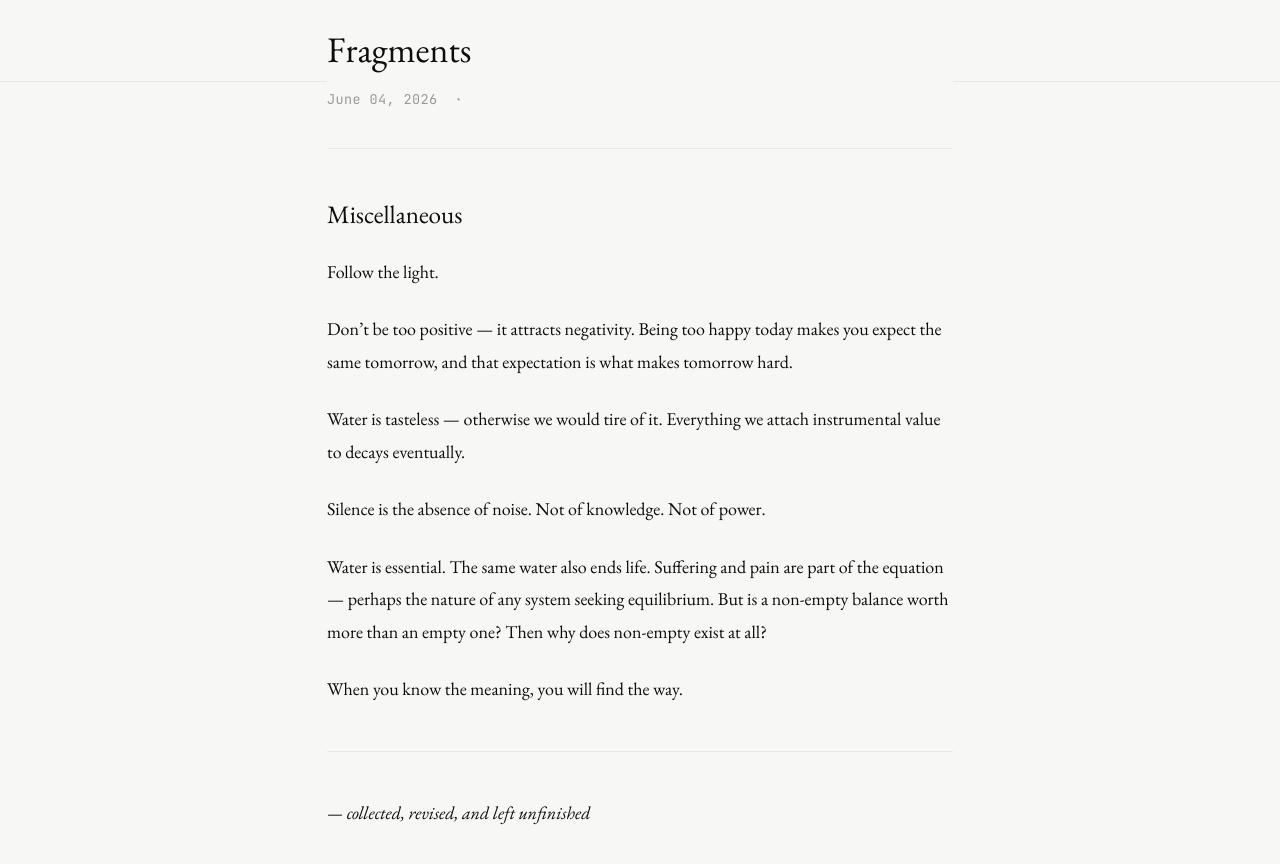
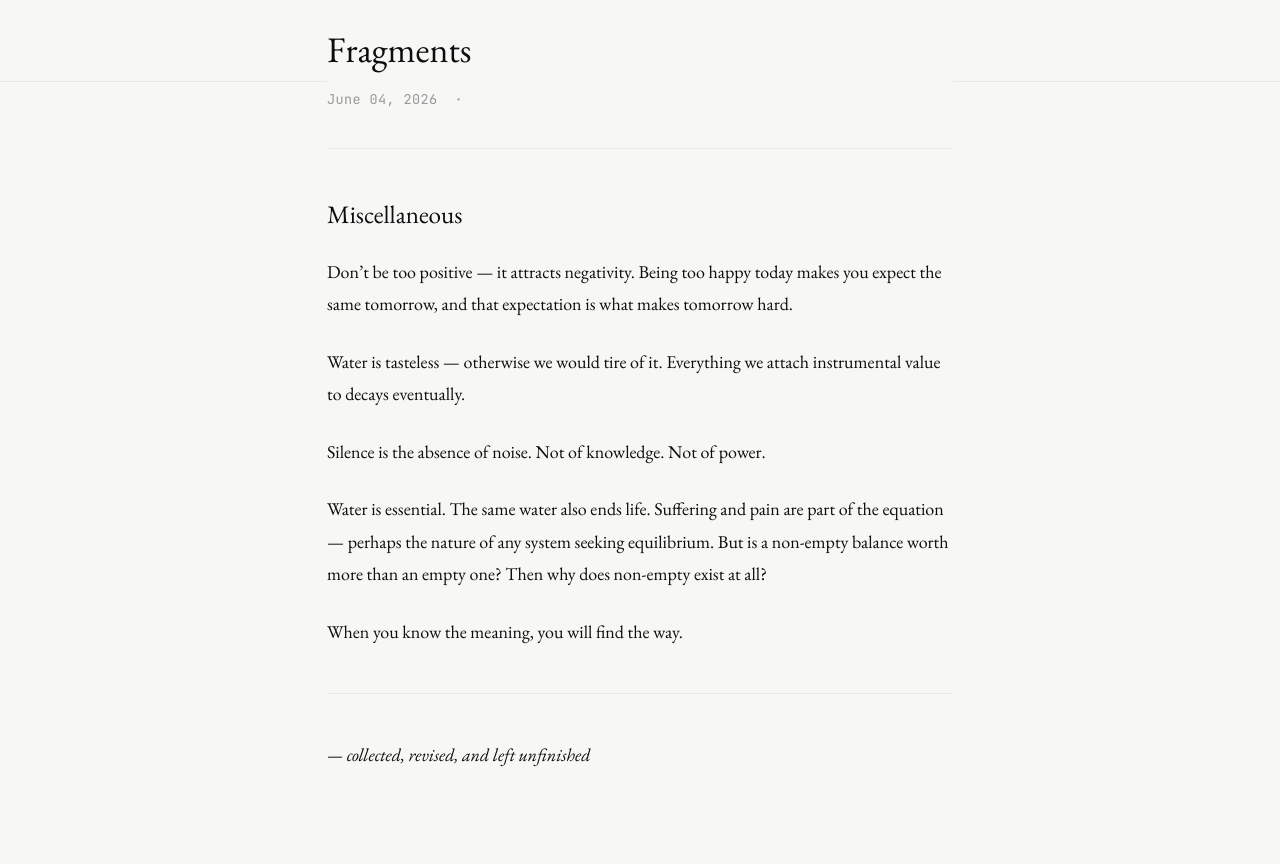
Before and after one commit to Lokesh-bitshyd22/Lokesh-bitshyd22.github.io, a Jekyll site: the page built from _posts/2025-01-01-fragments.md, in a window 1280 px wide and 900 px high, scrolled down 3048 px. Shown: the top 864 px of the window. Built offline with Jekyll 4.4.1, drawn with Linux system fonts in a browser that asks for light colours.

Commit message:
Create new fragments post for January 2025

```diff
--- a/_posts/2024-01-01-fragments.md
+++ b/_posts/2025-01-01-fragments.md
@@ -92,8 +92,6 @@ They say: *keep working hard, and you will fly one day.* What they don’t say i
 
 ## Miscellaneous
 
-Follow the light.
-
 Don’t be too positive — it attracts negativity. Being too happy today makes you expect the same tomorrow, and that expectation is what makes tomorrow hard.
 
 Water is tasteless — otherwise we would tire of it. Everything we attach instrumental value to decays eventually.
```
